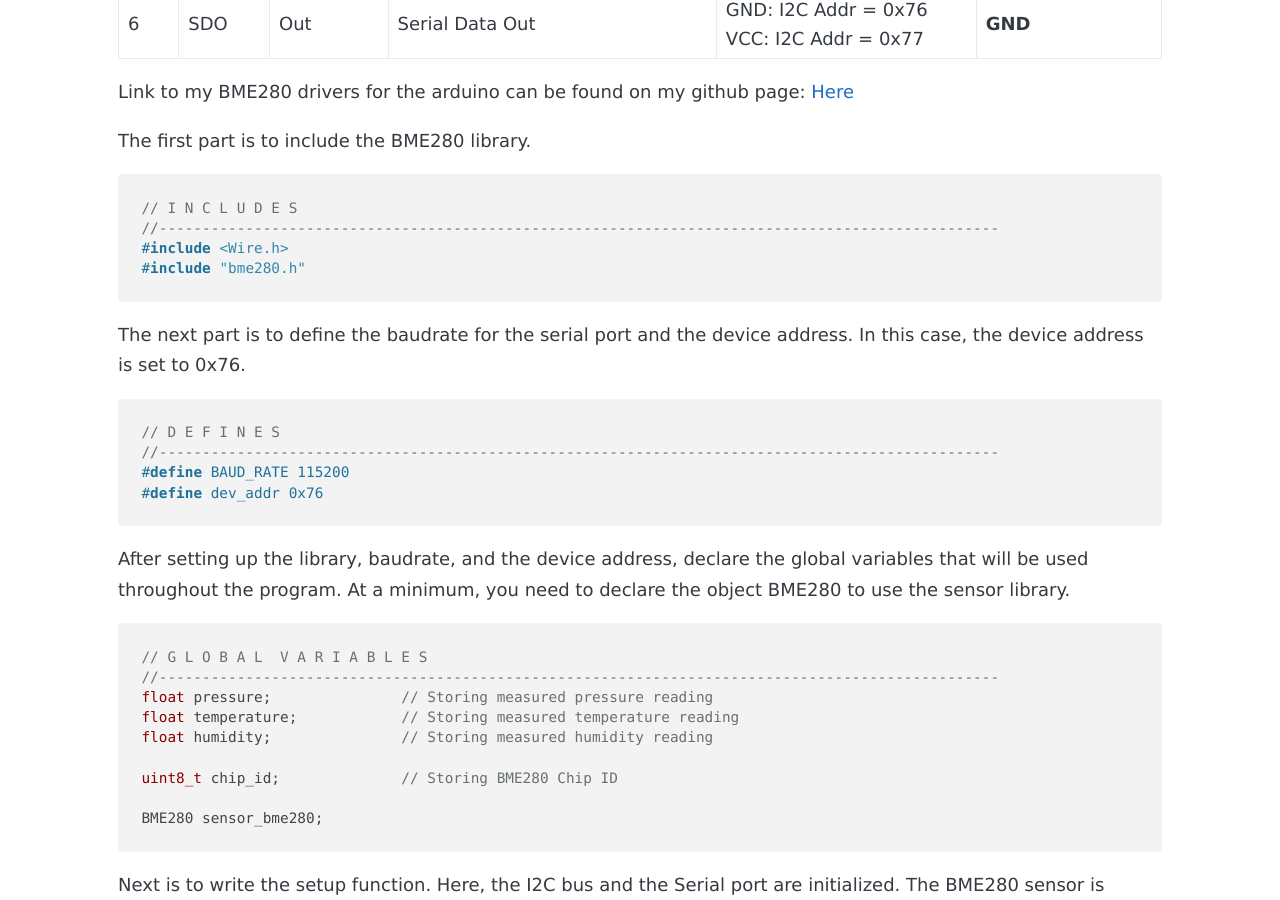
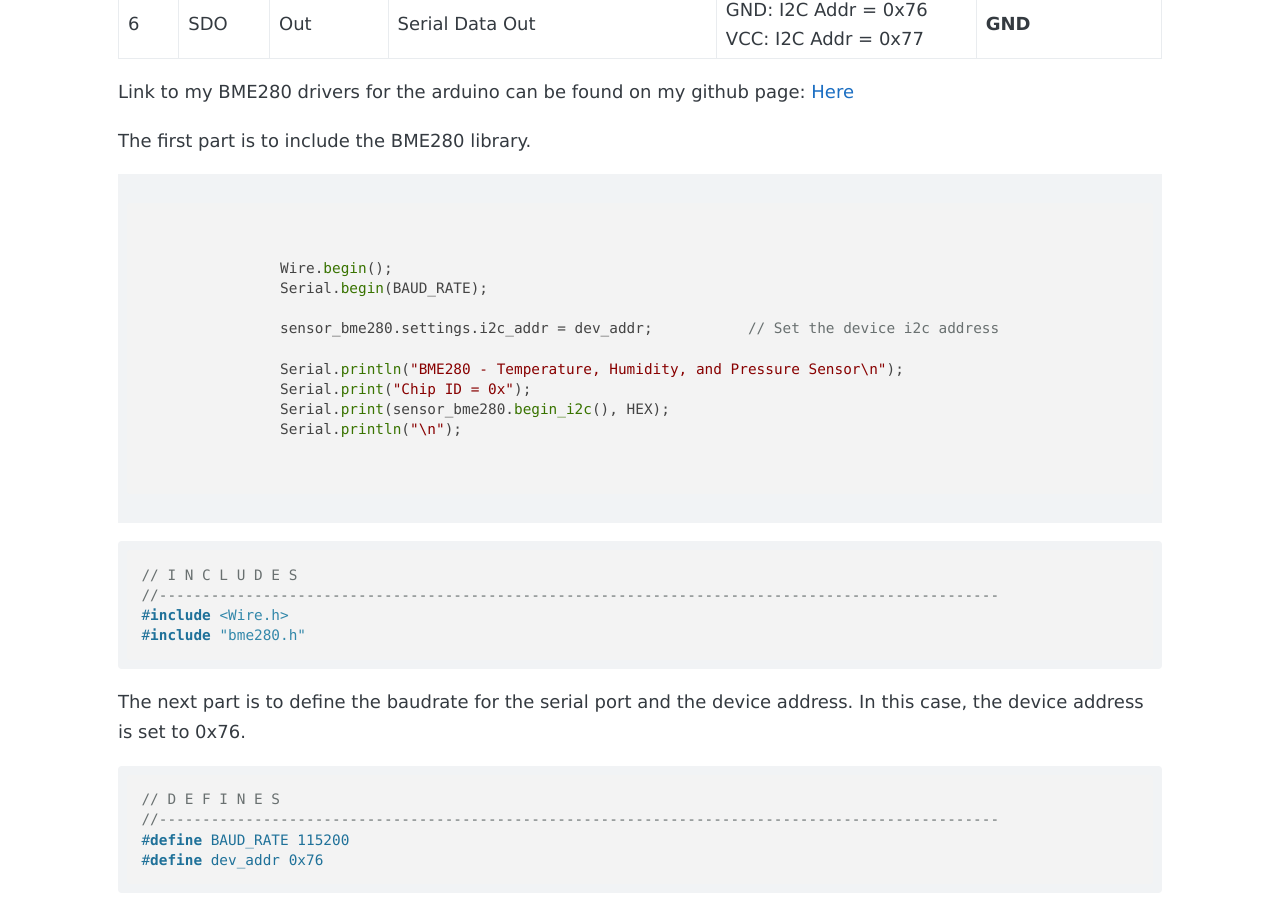
Before and after one commit to hshah89/hshah89.github.io, a Jekyll site: the page built from _posts/2019-10-12-bme280-sensor.md, in a window 1280 px wide and 900 px high, scrolled down 1340 px. Built offline with Jekyll 4.4.1, drawn with Linux system fonts in a browser that asks for light colours; nearby versions of some CDN libraries.

Commit message:
Update 2019-10-12-bme280-sensor.md

````diff
--- a/_posts/2019-10-12-bme280-sensor.md
+++ b/_posts/2019-10-12-bme280-sensor.md
@@ -97,7 +97,22 @@ Link to my BME280 drivers for the arduino can be found on my github page: [Here]
 
 
 The first part is to include the BME280 library.
-```cpp
+<pre>
+	<code class="cpp">
+
+	  	Wire.begin();
+		Serial.begin(BAUD_RATE);
+
+		sensor_bme280.settings.i2c_addr = dev_addr;           // Set the device i2c address
+
+		Serial.println("BME280 - Temperature, Humidity, and Pressure Sensor\n");
+		Serial.print("Chip ID = 0x");
+		Serial.print(sensor_bme280.begin_i2c(), HEX);
+		Serial.println("\n");
+
+	</code>
+</pre>
+``` cpp
 // I N C L U D E S
 //-------------------------------------------------------------------------------------------------
 #include <Wire.h>
````
